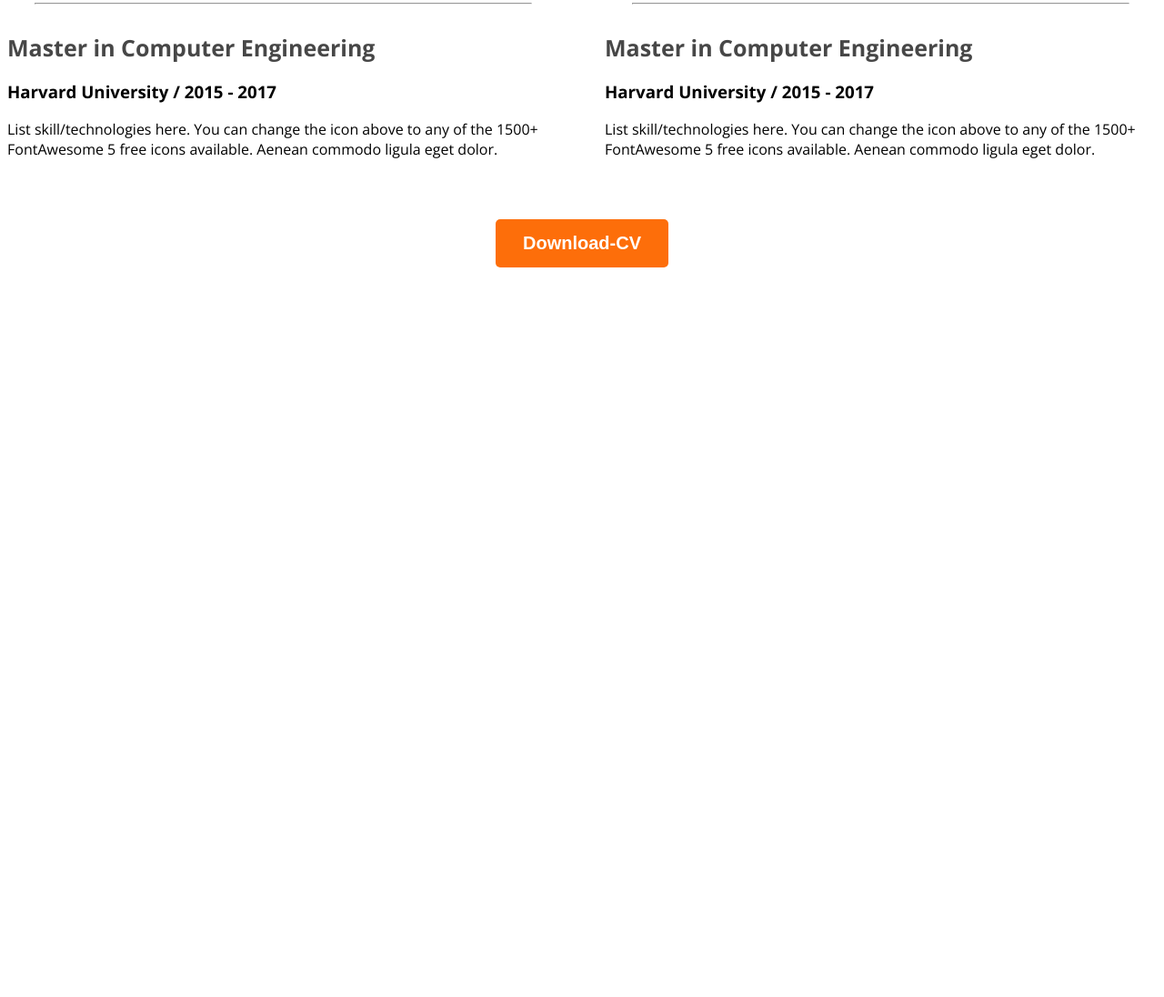
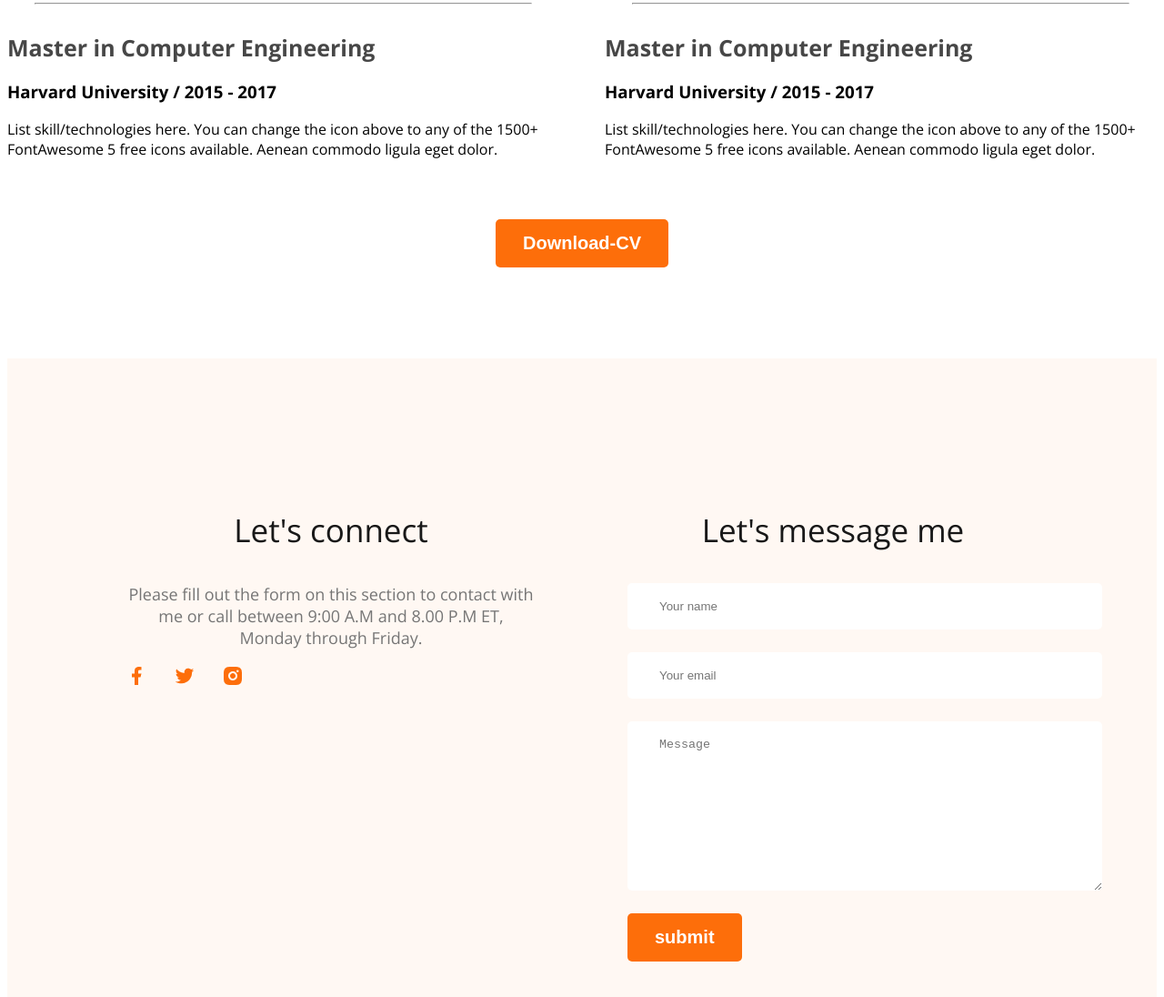
Before and after one commit to imrans94c/webdeveloper-portfolio, a plain HTML site: page index.html in a window 1280 px wide. Shown: the part 2812-3908 px from the top of the page at 91% size. Before the commit the page ends 3114 px from the top, so only its background shows below. Drawn offline with nearby package versions, Linux system fonts and the light colour scheme.

Commit message:
add footer section with contact form

```diff
--- a/index.html
+++ b/index.html
@@ -145,7 +145,28 @@
     </section>
     </main>
     <footer>
+        <div class="footer-column">
+            <h3 class="section-title">Let's connect</h3>
+            <p class="section-description">
+                Please fill out the form on this section to contact with me or call between 9:00 A.M and 8.00 P.M ET, Monday through Friday.
+            </p>
+            <div class="social-links">
+                <a href=""><img src="images/icons/facebook.png" alt=""></a>
+                <a href=""><img src="images/icons/twitter.png" alt=""></a>
+                <a href=""><img src="images/icons/insta.png" alt=""></a>
+            </div>
 
+        </div>
+        <div class="footer-column">
+            <h3 class="section-title">Let's message me</h3>
+
+            <form class="contact" action="">
+                <input type="text" placeholder="Your name">
+                <input type="email" name="" placeholder="Your email" id="">
+                <textarea placeholder="Message" name="" id="" cols="30" rows="10"></textarea>
+                <input class="btn-primary" type="submit" value="submit">
+            </form>
+        </div>
     </footer>
 </body>
 </html>
--- a/styles/portfolio.css
+++ b/styles/portfolio.css
@@ -195,3 +195,32 @@ main section{
     text-align:center;
     margin-top:50px;
 }
+
+/* Footer style */
+footer{
+    display:flex;
+    gap:100px;
+    background:#FFF8F3;
+    margin-top:100px;
+    padding:130px; 200px;
+}
+
+.footer-column{
+    width:50%;
+}
+
+.social-links a{
+    margin-right:25px;
+}
+
+.contact input[type="text"], .contact input[type="email"],
+ textarea{
+    display:block;
+    margin-bottom:25px;
+    padding:18px 35px;
+    color:#757575;
+    border-radius:5px;
+    background:#FFF;
+    border:0;
+    width:100%;
+}
```
